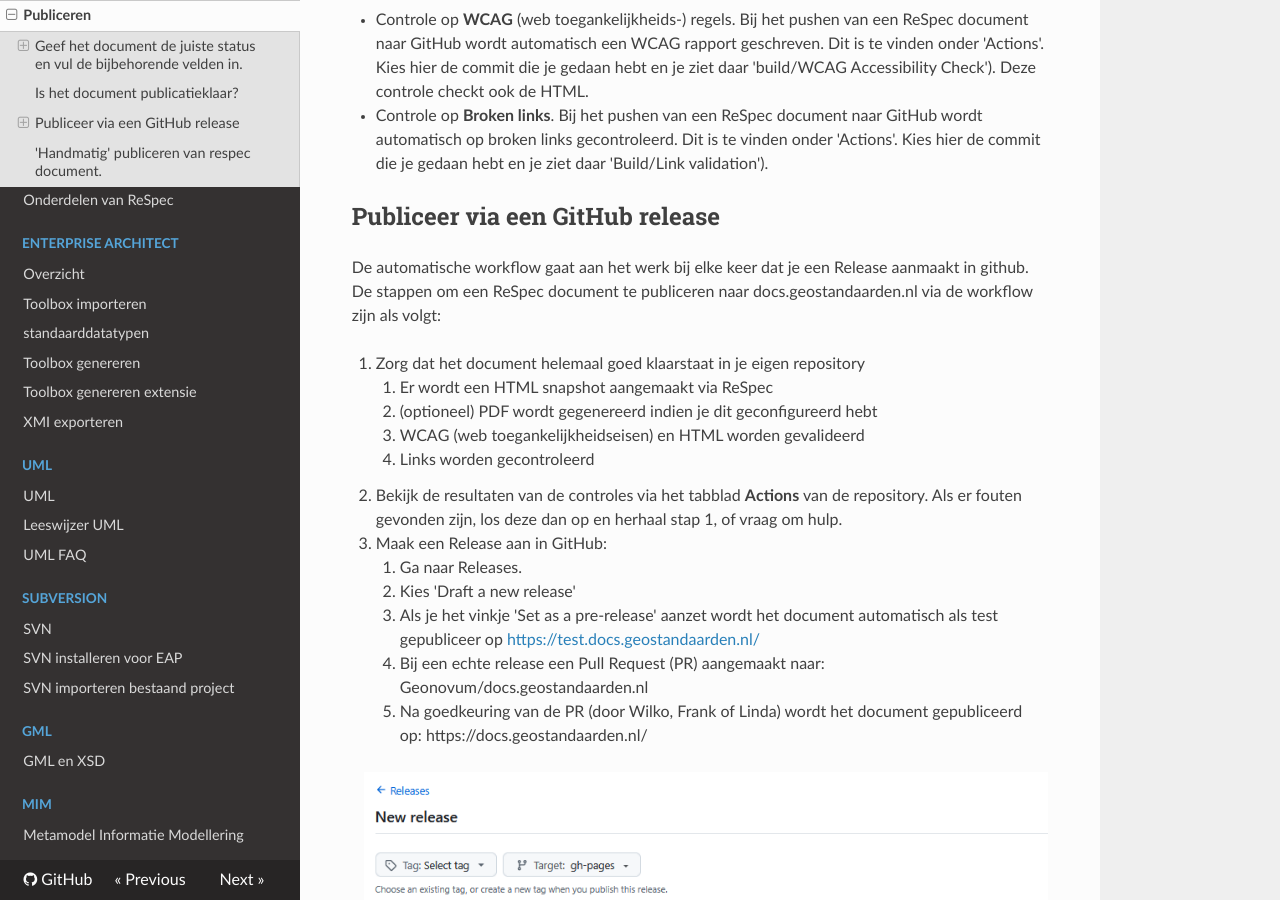
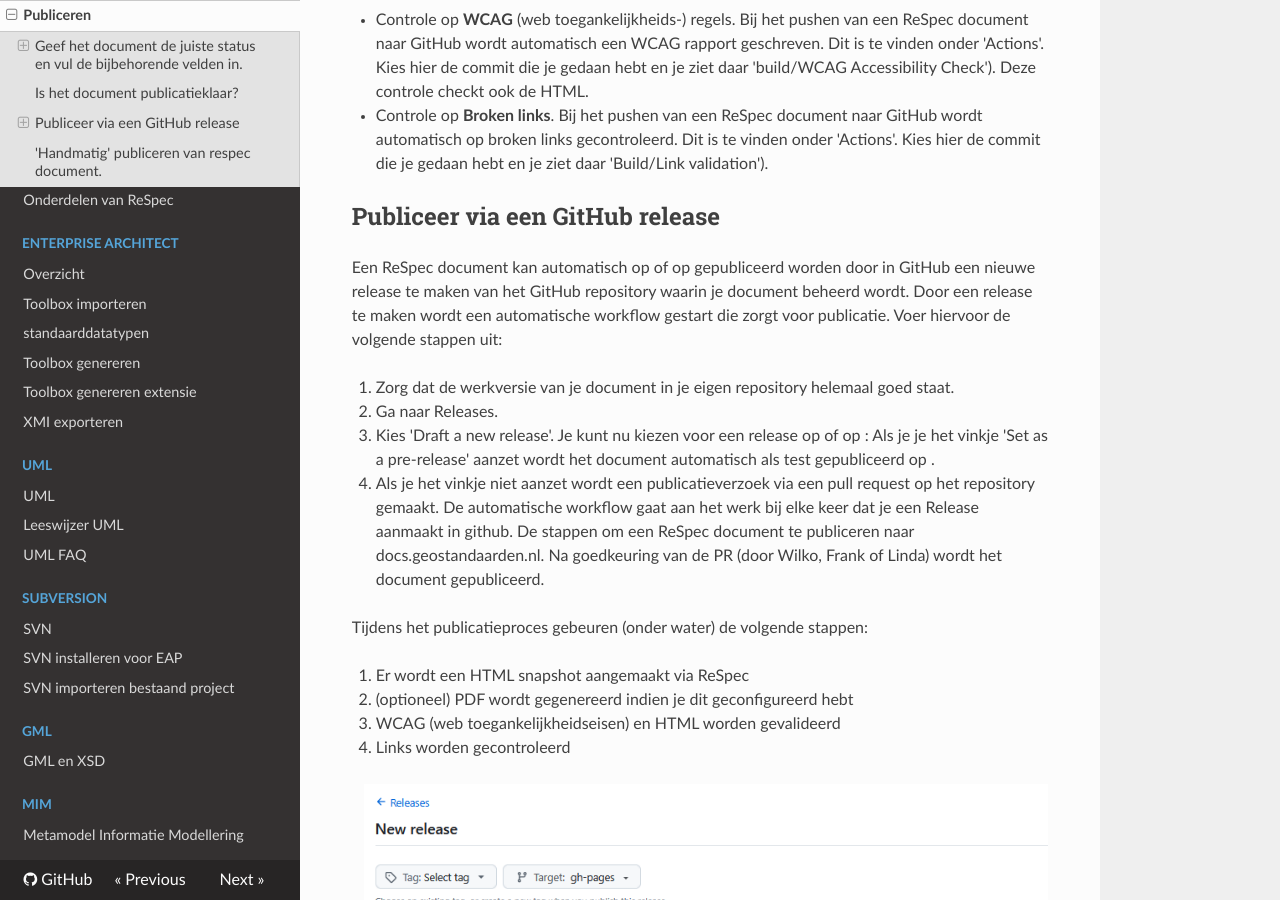
Before and after one commit to Geonovum/handleiding-tooling, an MkDocs documentation site: the page built from docs/ReSpec/ReSpec-publiceren.md, in a window 1280 px wide and 900 px high, scrolled down 1791 px. Built offline with MkDocs 1.6.1, drawn with Linux system fonts in a browser that asks for light colours; nearby versions of some CDN libraries.

Commit message:
verbeteren teksten handleiding git release

```diff
--- a/docs/ReSpec/ReSpec-publiceren.md
+++ b/docs/ReSpec/ReSpec-publiceren.md
@@ -67,20 +67,22 @@
 
 ## Publiceer via een GitHub release
 
-De automatische workflow gaat aan het werk bij elke keer dat je een Release aanmaakt in github. De stappen om een ReSpec document te publiceren naar docs.geostandaarden.nl via de workflow zijn als volgt:
+Een ReSpec document kan automatisch op <docs.geostandaarden.nl> of op <test.docs.ogestandaarden.nl> gepubliceerd worden door in GitHub een nieuwe release te maken van het GitHub repository waarin je document beheerd wordt. Door een release te maken wordt een automatische workflow gestart die zorgt voor publicatie. Voer hiervoor de volgende stappen uit:
 
-1. Zorg dat het document helemaal goed klaarstaat in je eigen repository
-    1. Er wordt een HTML snapshot aangemaakt via ReSpec
-    1. (optioneel) PDF wordt gegenereerd indien je dit geconfigureerd hebt
-    1. WCAG (web toegankelijkheidseisen) en HTML worden gevalideerd
-    1. Links worden gecontroleerd
-2. Bekijk de resultaten van de controles via het tabblad **Actions** van de repository. Als er fouten gevonden zijn, los deze dan op en herhaal stap 1, of vraag om hulp.
-3. Maak een Release aan in GitHub:
-    1. Ga naar Releases.
-    2. Kies 'Draft a new release'
-    3. Als je het vinkje 'Set as a pre-release' aanzet wordt het document automatisch als test gepubliceer op <https://test.docs.geostandaarden.nl/>
-    4. Bij een echte release een Pull Request (PR) aangemaakt naar: Geonovum/docs.geostandaarden.nl
-    5. Na goedkeuring van de PR (door Wilko, Frank of Linda) wordt het document gepubliceerd op: https://docs.geostandaarden.nl/
+1. Zorg dat de werkversie van je document in je eigen repository helemaal goed staat.
+1. Ga naar Releases.
+2. Kies 'Draft a new release'. Je kunt nu kiezen voor een release op <test.docs.geostandaarden.nl> of op <docs.geostandaarden.nl>: Als je je het vinkje 'Set as a pre-release' aanzet wordt het document automatisch als test gepubliceerd op <test.docs.geostandaarden.nl>.
+3. Als je het vinkje niet aanzet wordt een publicatieverzoek via een pull request op het repository <github.com/Geonovum/docs.geostandaarden.nl> gemaakt.
+De automatische workflow gaat aan het werk bij elke keer dat je een Release aanmaakt in github. De stappen om een ReSpec document te publiceren naar docs.geostandaarden.nl.
+Na goedkeuring van de PR (door Wilko, Frank of Linda) wordt het document gepubliceerd.
+
+
+Tijdens het publicatieproces gebeuren (onder water) de volgende stappen:
+
+1. Er wordt een HTML snapshot aangemaakt via ReSpec
+2. (optioneel) PDF wordt gegenereerd indien je dit geconfigureerd hebt
+3. WCAG (web toegankelijkheidseisen) en HTML worden gevalideerd
+4. Links worden gecontroleerd
 
 
 ![Release a Document](media/ReleaseADocument.png)
```
Also changed, not shown: 1 other file.
